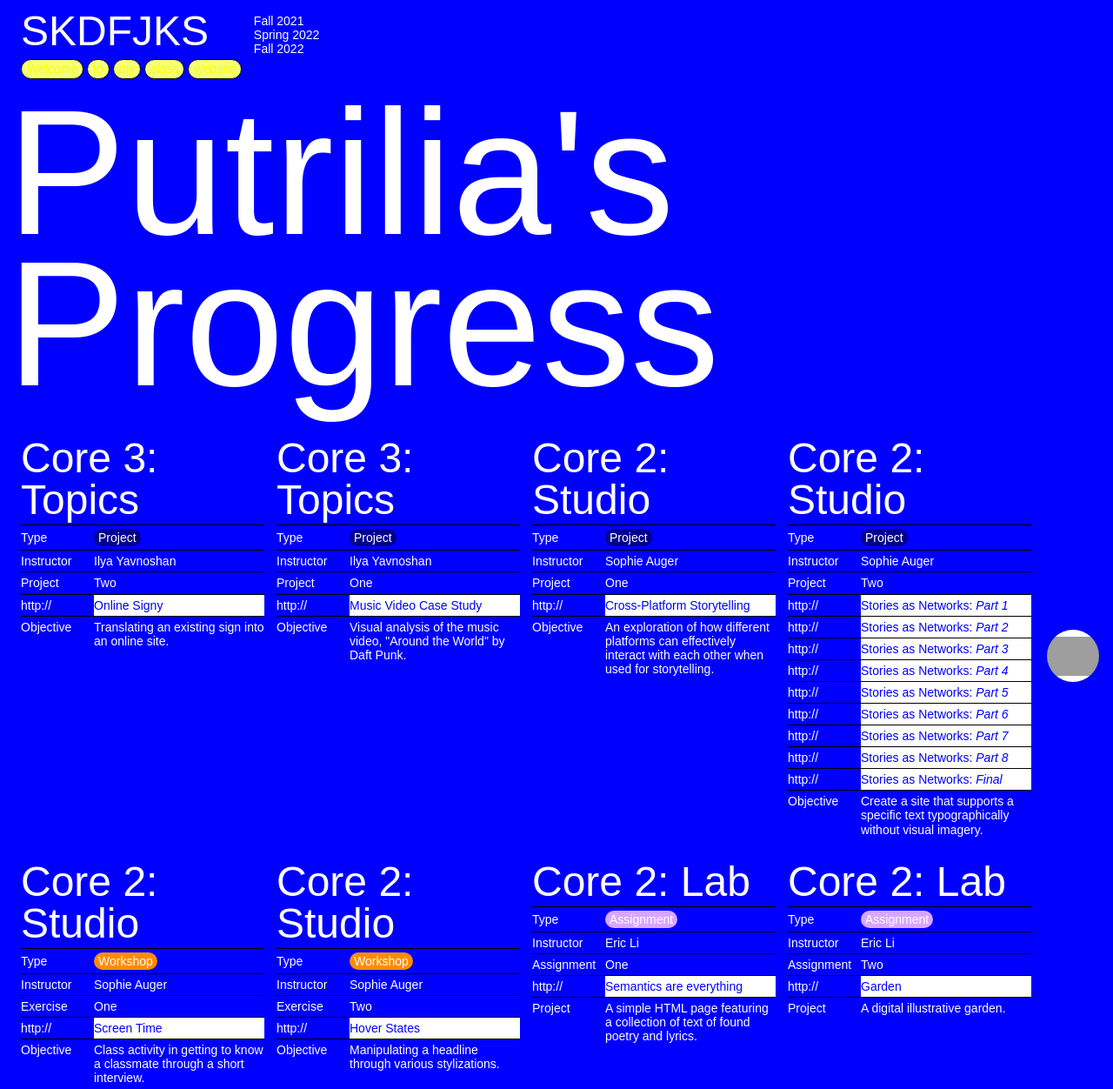
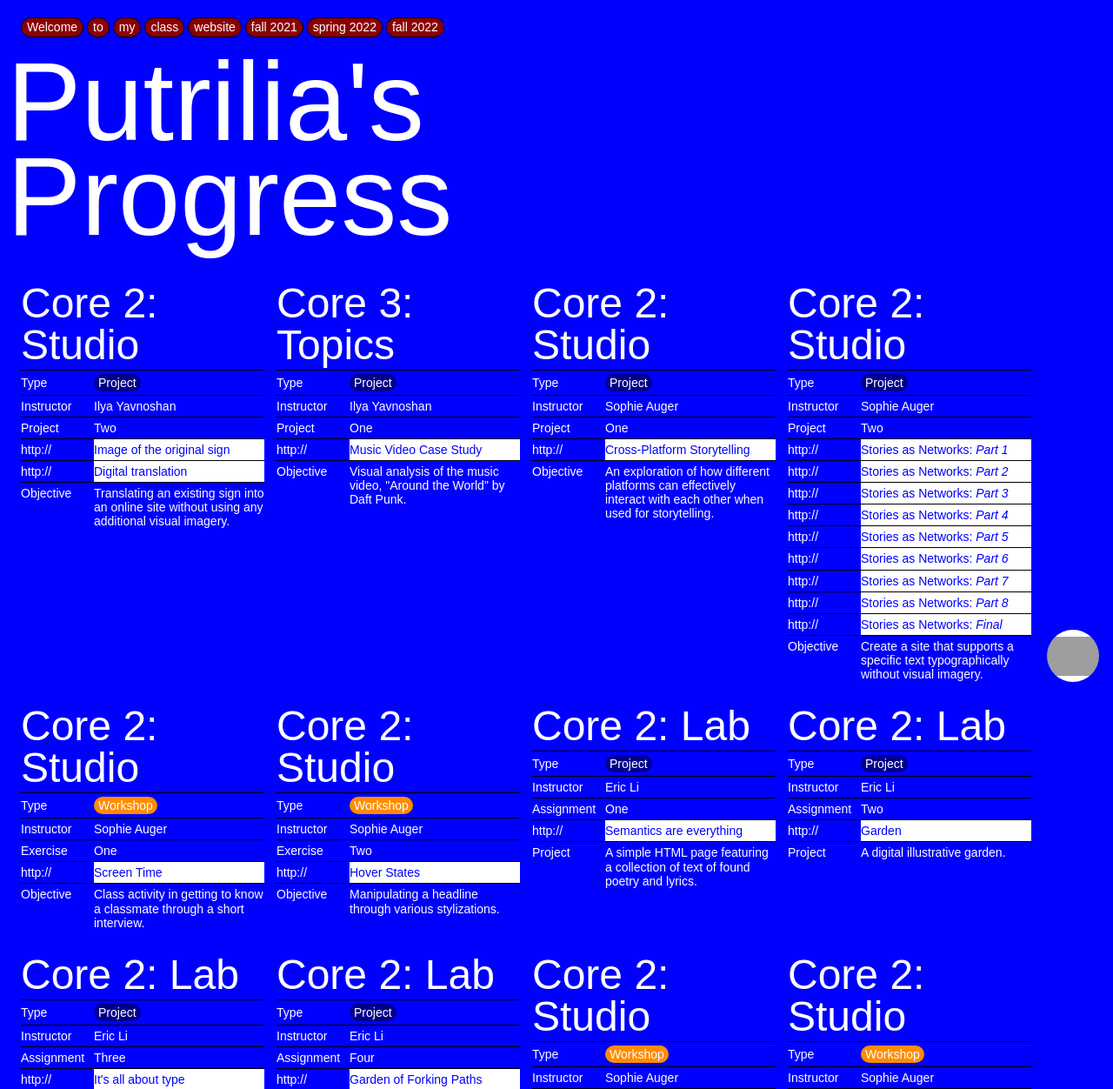
Before and after one commit to kiaraputrilia/Y0301, a plain HTML site: page index.html in a window 1280 px wide. Shown: the top 1252 px of the page at 87% size. Drawn offline with Linux system fonts and the light colour scheme; grey boxes are pictures that could not be loaded.

Commit message:
updated index

```diff
--- a/index.css
+++ b/index.css
@@ -1543,7 +1543,7 @@
     padding: 2px 6px 3px;
     border: 1px solid #000;
     border-radius: 24px;
-    color: yellow;
+    color: white;
     font-weight: 400;
     text-decoration: none;
     cursor: pointer;
@@ -1555,7 +1555,7 @@
   }
 
   .text-regular.bold.info-link.highlight {
-    background-color: #f4ff7a;
+    background-color: darkred;
   }
 
   .text-regular.bold.info-link.highlight:hover {
@@ -1670,7 +1670,7 @@
   }
 
   .text-huge {
-    font-size: 16vw;
+    font-size: 10vw;
     line-height: 0.85;
   }
 
@@ -2955,7 +2955,7 @@
     }
 
     .text-huge {
-      font-size: 30px;
+      font-size: 20px;
     }
 
     .text-semi {
--- a/index.html
+++ b/index.html
@@ -10,15 +10,18 @@
 
 <body>
     <div class="div-block-110"><a href="#top" class="link-block w-inline-block"></a></div>
-    <div id="top" class="headline"><div class="top-50"><div class="text-semi">SKDFJKS</div>
+    <div id="top" class="headline"><div class="top-50">
         <div class="div-block-107">
         <div class="div-block-109"> <div class="text-regular bold info-link highlight">Welcome</a></div>
         <div class="text-regular bold info-link highlight">to</a></div>
         <div class="text-regular bold info-link highlight">my</a></div>
         <div class="text-regular bold info-link highlight">class</a></div>
         <div class="text-regular bold info-link highlight">website</a></div>
+        <div class="text-regular bold info-link highlight">fall 2021</a></div>
+        <div class="text-regular bold info-link highlight">spring 2022</a></div>
+        <div class="text-regular bold info-link highlight">fall 2022</a></div>
         </div></div></div>
-        <div class="flex"><div class="text-regular">Fall 2021<br>Spring 2022<br>Fall 2022</div></div></div>
+     </div></div>
 
 
 
@@ -26,9 +29,10 @@
     <div class="text-huge provide-space">Putrilia's<br>Progress<br></div>
     <div class="experience-container">
 
+
         <div class="history-block">
             <div class="div-block-103">
-            <div class="text-semi">Core 3: Topics</div></div>
+            <div class="text-semi">Core 2: Studio</div></div>
             <div class="div-block-103">
             <div class="div-block-104 center">
             <div class="text-regular bold">Type</div></div>
@@ -45,9 +49,12 @@
             <div class="text-regular">Two</div></div></div>
             <div class="div-block-103 hyper"><div class="div-block-104">
             <div class="text-regular">http://</div></div>
-            <div class="div-block-105"><a href="project 2/sign.html" target="_blank" class="text-regular linked">Online Signy</a></div></div>
+            <div class="div-block-105"><a href="project 2/original.HEIC" target="_blank" class="text-regular linked">Image of the original sign</a></div></div>
+            <div class="div-block-103 hyper"><div class="div-block-104">
+            <div class="text-regular">http://</div></div>
+            <div class="div-block-105"><a href="project 2/sign.html" target="_blank" class="text-regular linked">Digital translation</a></div></div>
             <div class="div-block-103 clear"><div class="div-block-104"><div class="text-regular">Objective</div></div>
-            <div class="div-block-105"><div class="text-regular">Translating an existing sign into an online site.</div></div></div></div>
+            <div class="div-block-105"><div class="text-regular">Translating an existing sign into an online site without using any additional visual imagery.</div></div></div></div>
 
 
         <div class="history-block">
@@ -186,7 +193,8 @@
                     <div class="div-block-104 center">
                     <div class="text-regular bold">Type</div></div>
                     <div class="div-block-105">
-                    <div class="text-regular label-05">Assignment</div></div></div>
+                    <div class="text-regular label-01">Project</div>
+                    </div></div>
                     <div class="div-block-103">
                     <div class="div-block-104">
                     <div class="text-regular">Instructor</div></div>
@@ -207,7 +215,8 @@
                     <div class="div-block-104 center">
                     <div class="text-regular bold">Type</div></div>
                     <div class="div-block-105">
-                    <div class="text-regular label-05">Assignment</div></div></div>
+                    <div class="text-regular label-01">Project</div>
+                    </div></div>
                     <div class="div-block-103">
                     <div class="div-block-104">
                         <div class="text-regular">Instructor</div></div>
@@ -228,7 +237,8 @@
                            <div class="div-block-104 center">
                            <div class="text-regular bold">Type</div></div>
                            <div class="div-block-105">
-                           <div class="text-regular label-05">Assignment</div></div></div>
+                            <div class="text-regular label-01">Project</div>
+                        </div></div>
                            <div class="div-block-103">
                            <div class="div-block-104">
                                <div class="text-regular">Instructor</div></div>
@@ -249,7 +259,8 @@
                                <div class="div-block-104 center">
                                <div class="text-regular bold">Type</div></div>
                                <div class="div-block-105">
-                               <div class="text-regular label-05">Assignment</div></div></div>
+                                <div class="text-regular label-01">Project</div>
+                            </div></div>
                                <div class="div-block-103">
                                <div class="div-block-104">
                                    <div class="text-regular">Instructor</div></div>
```
Also changed, not shown: project 2/sign.html (+3 -4 lines), 3 other files.
